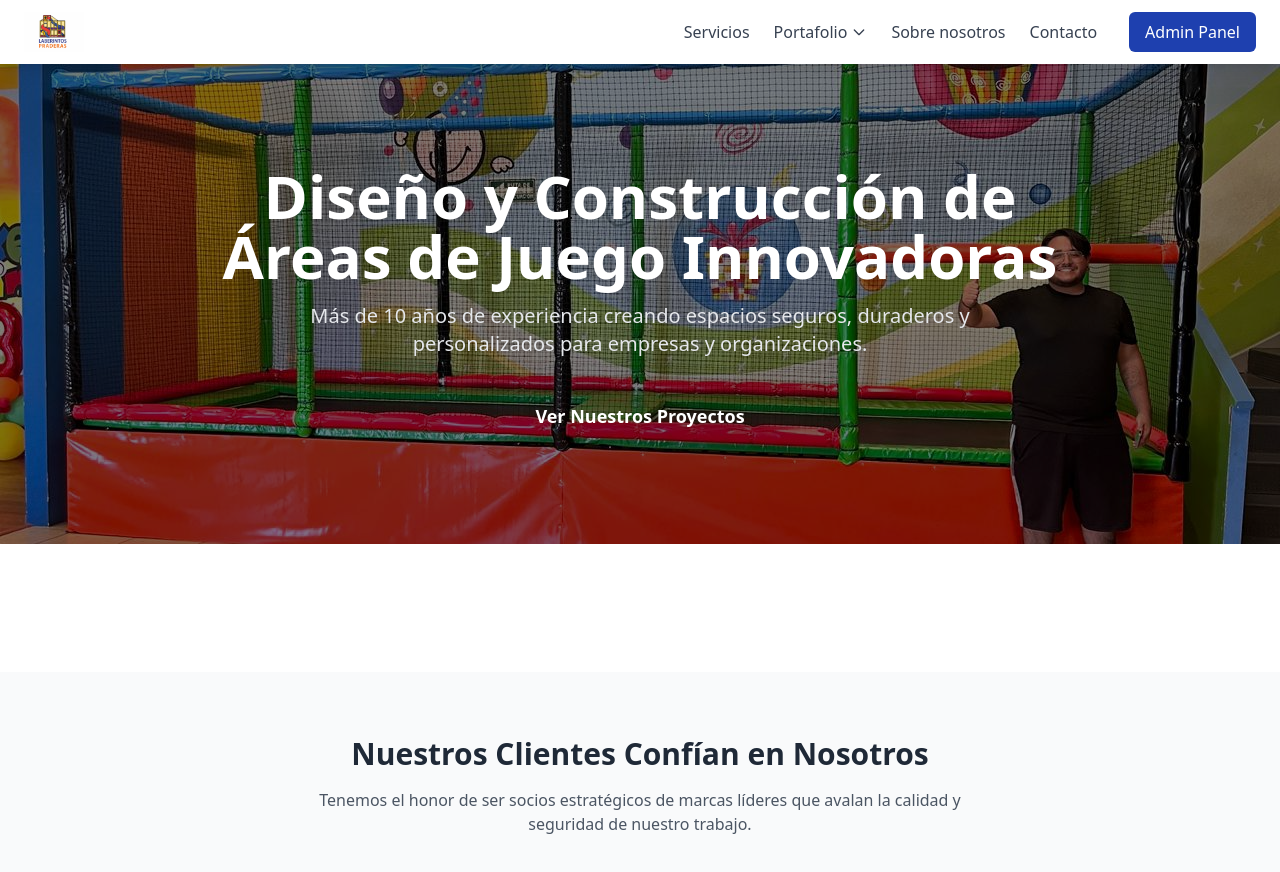
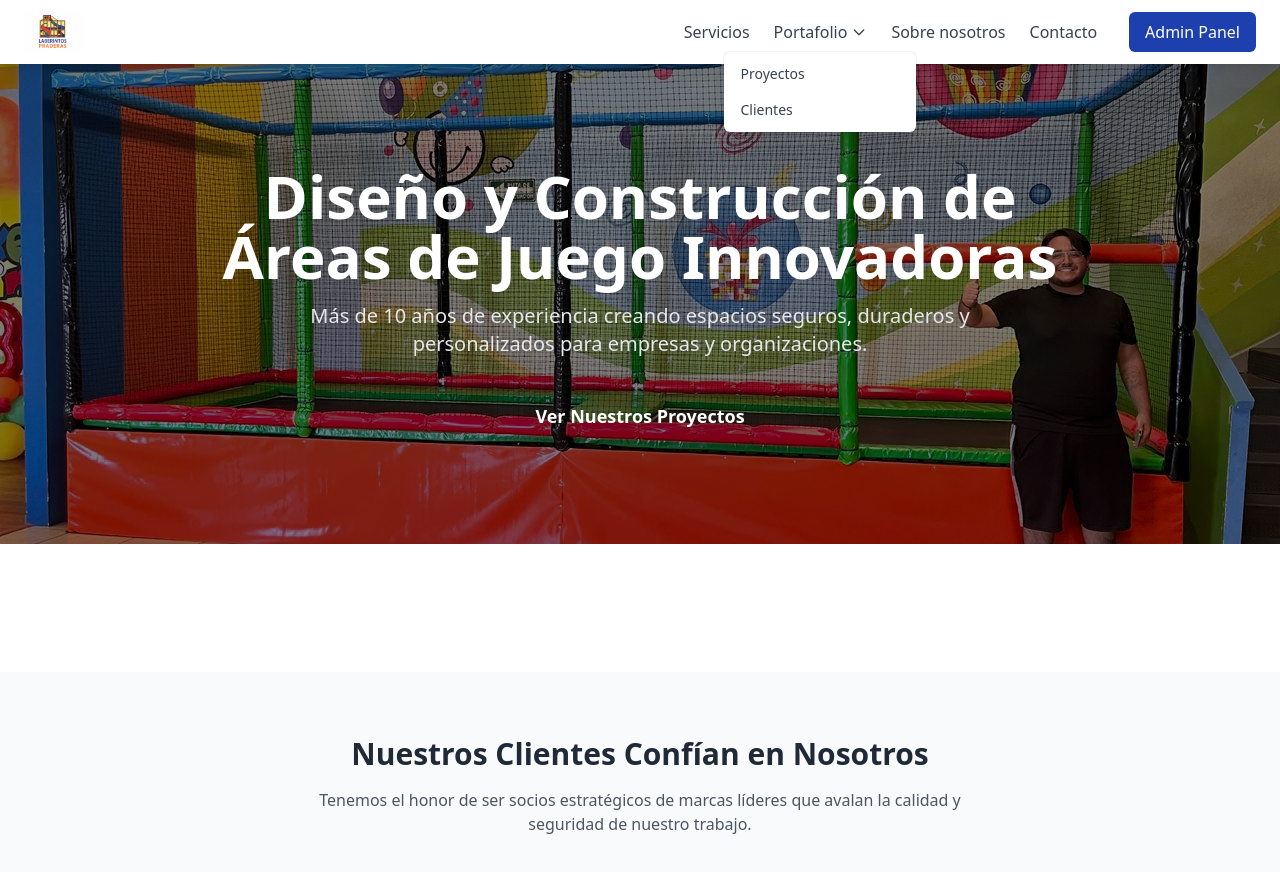
Before and after one commit to FrankLovelace/LaberintosVueFrontend, a Vue app: page / in a window 1280 px wide. Both pictures are taken after a click on the button "Portafolio". Shown: the top 872 px of the page. Built offline with nearby package versions, Linux system fonts and the light colour scheme; no server answers.

Commit message:
reestructura de navbar v2

```diff
--- a/package.json
+++ b/package.json
@@ -16,6 +16,7 @@
     "format": "prettier --write src/"
   },
   "dependencies": {
+    "@headlessui/vue": "^1.7.23",
     "vue": "^3.5.18",
     "vue-router": "^4.5.1"
   },
--- a/src/components/Navbar.vue
+++ b/src/components/Navbar.vue
@@ -1,16 +1,11 @@
-<script lang="ts">
-export default {
-  name: 'TheNavbar',
-}
-</script>
-
+<!-- eslint-disable vue/multi-word-component-names -->
 <script setup lang="ts">
 import { ref } from 'vue'
 import { RouterLink } from 'vue-router'
+// 👇 1. Importa los componentes de Headless UI que vamos a usar
+import { Menu, MenuButton, MenuItems, MenuItem } from '@headlessui/vue'
 
 const isMobileMenuOpen = ref<boolean>(false)
-// 👇 1. NUEVA VARIABLE para controlar el menú desplegable de Portafolio
-const isPortfolioMenuOpen = ref<boolean>(false)
 </script>
 
 <template>
@@ -28,12 +23,8 @@ const isPortfolioMenuOpen = ref<boolean>(false)
                 >Servicios</RouterLink
               >
 
-              <div
-                class="relative"
-                @mouseenter="isPortfolioMenuOpen = true"
-                @mouseleave="isPortfolioMenuOpen = false"
-              >
-                <button
+              <Menu as="div" class="relative">
+                <MenuButton
                   class="flex items-center gap-x-1 text-gray-700 hover:text-primary font-medium"
                 >
                   <span>Portafolio</span>
@@ -45,24 +36,46 @@ const isPortfolioMenuOpen = ref<boolean>(false)
                       d="M19 9l-7 7-7-7"
                     />
                   </svg>
-                </button>
+                </MenuButton>
 
-                <div
-                  v-if="isPortfolioMenuOpen"
-                  class="absolute top-full left-1/2 -translate-x-1/2 mt-2 w-48 bg-white rounded-md shadow-xl py-2 z-10"
+                <transition
+                  enter-active-class="transition duration-100 ease-out"
+                  enter-from-class="transform scale-95 opacity-0"
+                  enter-to-class="transform scale-100 opacity-100"
+                  leave-active-class="transition duration-75 ease-in"
+                  leave-from-class="transform scale-100 opacity-100"
+                  leave-to-class="transform scale-95 opacity-0"
                 >
+                  <MenuItems
+                    class="absolute left-1/2 -translate-x-1/2 mt-2 w-48 origin-top-right bg-white rounded-md shadow-lg ring-1 ring-black ring-opacity-5 focus:outline-none z-10"
+                  >
+                    <div class="py-1">
+                      <MenuItem v-slot="{ active }">
                         <RouterLink
                           to="/proyectos"
-                    class="block px-4 py-2 text-sm text-gray-700 hover:bg-gray-100"
-                    >Proyectos</RouterLink
+                          :class="[
+                            active ? 'bg-gray-100 text-gray-900' : 'text-gray-700',
+                            'block px-4 py-2 text-sm',
+                          ]"
                         >
+                          Proyectos
+                        </RouterLink>
+                      </MenuItem>
+                      <MenuItem v-slot="{ active }">
                         <RouterLink
                           to="/clientes"
-                    class="block px-4 py-2 text-sm text-gray-700 hover:bg-gray-100"
-                    >Clientes</RouterLink
+                          :class="[
+                            active ? 'bg-gray-100 text-gray-900' : 'text-gray-700',
+                            'block px-4 py-2 text-sm',
+                          ]"
                         >
+                          Clientes
+                        </RouterLink>
+                      </MenuItem>
                     </div>
-              </div>
+                  </MenuItems>
+                </transition>
+              </Menu>
               <RouterLink to="/sobre-nosotros" class="text-gray-700 hover:text-primary font-medium"
                 >Sobre nosotros</RouterLink
               >
@@ -97,39 +110,7 @@ const isPortfolioMenuOpen = ref<boolean>(false)
         </div>
       </div>
 
-      <div v-if="isMobileMenuOpen" class="md:hidden pb-3">
-        <RouterLink
-          to="/servicios"
-          class="block py-2 px-4 text-sm text-gray-700 hover:bg-gray-100 rounded"
-          >Servicios</RouterLink
-        >
-        <RouterLink
-          to="/proyectos"
-          class="block py-2 px-4 text-sm text-gray-700 hover:bg-gray-100 rounded"
-          >Proyectos</RouterLink
-        >
-        <RouterLink
-          to="/clientes"
-          class="block py-2 px-4 text-sm text-gray-700 hover:bg-gray-100 rounded"
-          >Clientes</RouterLink
-        >
-        <RouterLink
-          to="/sobre-nosotros"
-          class="block py-2 px-4 text-sm text-gray-700 hover:bg-gray-100 rounded"
-          >Sobre nosotros</RouterLink
-        >
-        <RouterLink
-          to="/contacto"
-          class="block py-2 px-4 text-sm text-gray-700 hover:bg-gray-100 rounded"
-          >Contacto</RouterLink
-        >
-        <a
-          href="https://app.laberintospraderas.com"
-          target="_blank"
-          class="block py-2 px-4 text-sm text-gray-700 hover:bg-gray-100 rounded"
-          >Admin Panel</a
-        >
-      </div>
+      <div v-if="isMobileMenuOpen" class="md:hidden pb-3"></div>
     </div>
   </nav>
 </template>
```
Also changed, not shown: 1 other file (tests, documents, lock files or other folders). Lines whose indentation alone changed are shown as unchanged.
